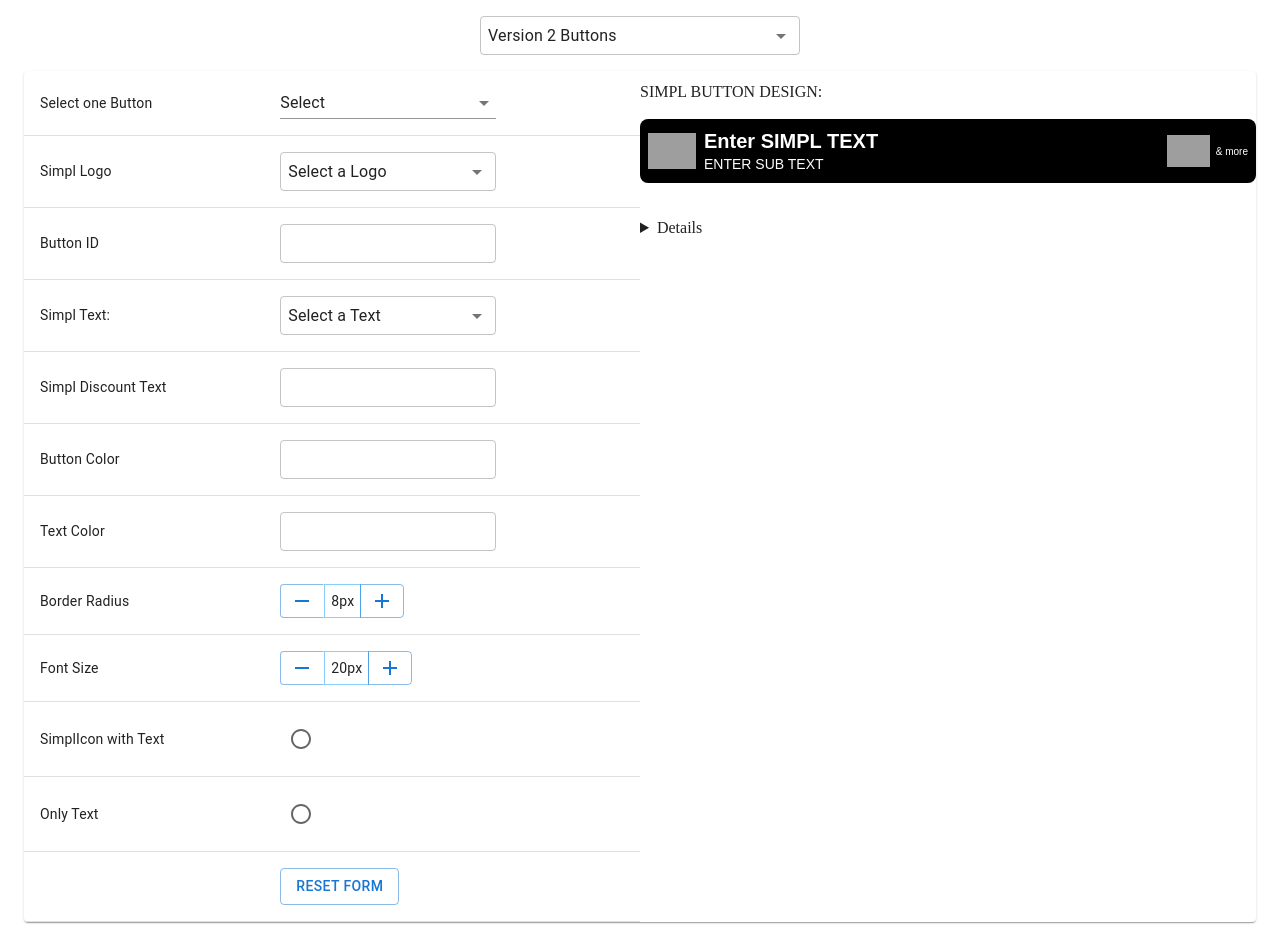
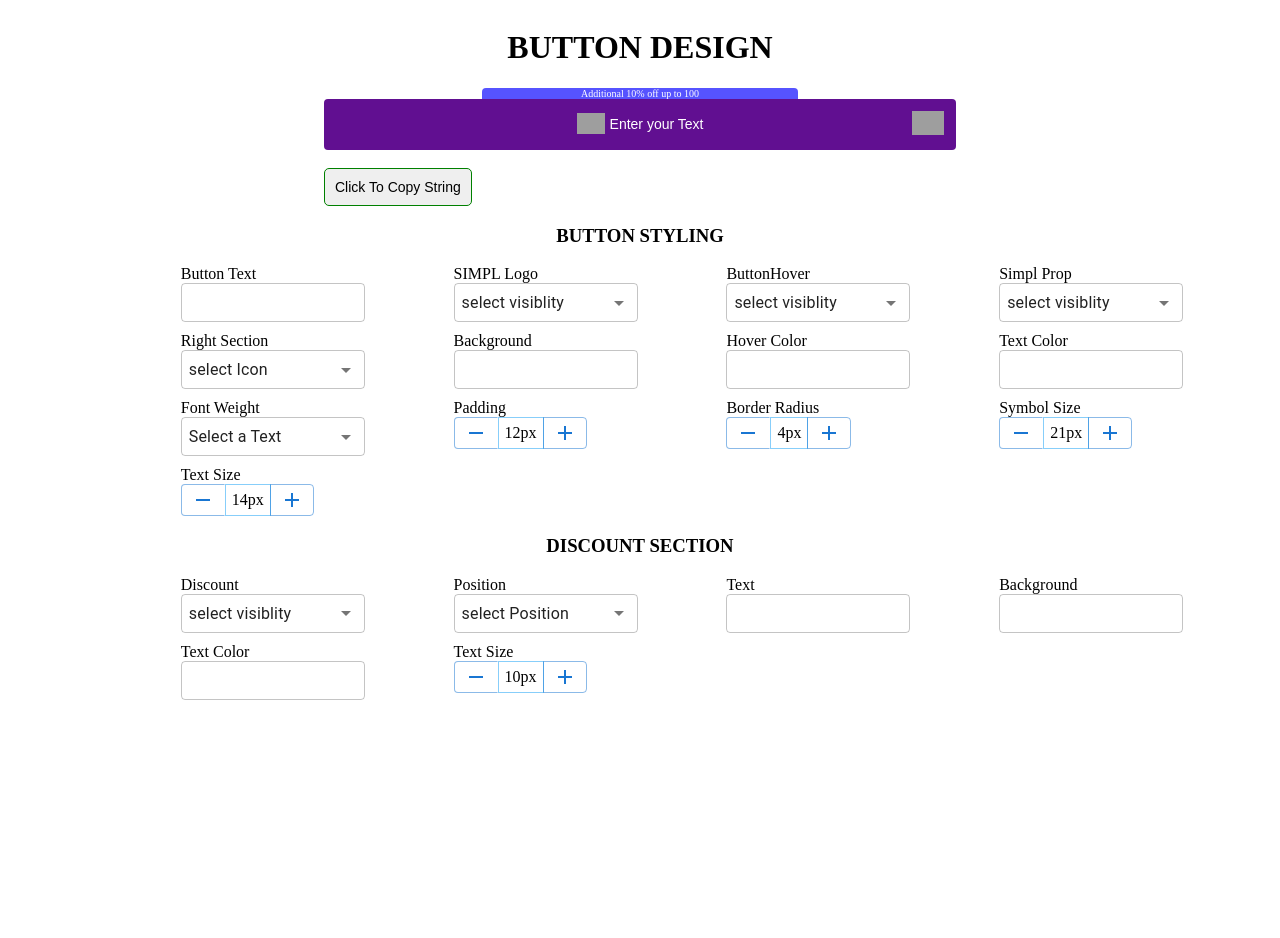
Before and after one commit to MayureshDMadav/ButtonSimulator, a React (Create React App) app: page / in a window 1280 px wide. After the commit the page ends 800 px from the top, so only its background shows below. Built offline with nearby package versions, Linux system fonts and the light colour scheme; grey boxes are pictures that could not be loaded; the HTML template or start-up script is replaced by a standard one.

Commit message:
UI-Upgrade

```diff
--- a/src/App.js
+++ b/src/App.js
@@ -7,7 +7,7 @@ const App = () => {
   return (
     <>
       {/* <V3form /> */}
-      <SelectForm />
+      <V3form />
       {/* <JsonStrigify/> */}
       {/* <Theme /> */}
       {/* <V3button /> */}
--- a/src/assests/Version3.js
+++ b/src/assests/Version3.js
@@ -1,20 +1,22 @@
-import React from "react";
+import React, { useState } from "react";
 import JsonStrigify from "../component/JsonStrigify";
 import { Typography } from "@mui/material";
+import CopyPaste from "../component/CopyPaste";
 
-const Version3 = ({ data, BorderR, fntsz, padding, symBol }) => {
+const Version3 = ({ data, BorderR, fntsz, padding, symBol, disFnt }) => {
+  const [text, getText] = useState("");
   const Top = `<div class='promo-text-container simpl-button-v3-variables' style=${
     data.Discountdiv === "hide" ? "display:none;" : "display:block;"
   }>
-  <div class='promo-text' style='border-top-left-radius: 4px; border-top-right-radius: 4px;'>${
+  <div class='promo-text' style='border-top-left-radius: 4px; border-top-right-radius: 4px;font-size:${disFnt}px;'>${
     data.DiscountText
   }</div></div> `;
   const Bottom = `<div class='promo-text-container simpl-button-v3-variables' style=${
     data.Discountdiv === "hide" ? "display:none;" : "display:block;"
   }>
-    <div class='promo-text' style='border-bottom-left-radius: 4px; border-bottom-right-radius: 4px;'>${
-      data.DiscountText
-    }</div></div> `;
+    <div class='promo-text' style='border-bottom-left-radius: 4px; border-bottom-right-radius: 4px;font-size:${disFnt}px;'>${
+    data.DiscountText
+  }</div></div> `;
 
   const Styling = `
   .simpl-button-v3-variables { --simpl-button-v3-textColor: ${
@@ -62,10 +64,8 @@ const Version3 = ({ data, BorderR, fntsz, padding, symBol }) => {
     data.PostiionDiscount === "Bottom" ? Bottom : " "
   }  <div style='display: none;' id='simpl-breakpoints' data-breakpoints='270,330,380'></div>  `;
 
-  function print() {
-    const value = "<style>" + Styling + "</style>" + btnString;
-    return <span> {JsonStrigify(value)} </span>;
-  }
+  const value = "<style>" + Styling + "</style>" + btnString;
+  const words = JsonStrigify(value);
 
   return (
     <div>
@@ -126,17 +126,7 @@ const Version3 = ({ data, BorderR, fntsz, padding, symBol }) => {
       ></div>
 
       <br />
-
-      <details>
-        <Typography
-          variant="h6"
-          sx={{ marginBottom: "2px", fontFamily: "Pacifico,cursive" }}
-        >
-          Simpl Button API Value
-        </Typography>
-
-        <span style={{ fontSize: 13 }}>{print()}</span>
-      </details>
+      <CopyPaste text={words} />
     </div>
   );
 };
--- /dev/null
+++ b/src/component/CopyPaste.js
@@ -0,0 +1,33 @@
+import React, { useState } from "react";
+
+const CopyPaste = ({ text }) => {
+  function copyToClipboard() {
+    navigator.clipboard.writeText(text);
+    alert("copied");
+  }
+
+  const styling = `
+  .copypaste {
+    border: 1px solid green;
+    color: black;
+    padding: 10px;
+    text-align: center;
+    text-decoration: none;
+    display: inline-block;
+    font-size: 14px;
+    cursor: pointer;
+    border-radius:5px
+  }
+  `;
+
+  return (
+    <div>
+      <style>{styling}</style>
+      <button className="copypaste" onClick={() => copyToClipboard()}>
+        Click To Copy String
+      </button>
+    </div>
+  );
+};
+
+export default CopyPaste;
--- /dev/null
+++ b/src/css/v3style.css
@@ -0,0 +1,40 @@
+.container{
+    display: grid;
+
+}
+
+.grid_1{
+    display: grid;
+    grid-template-columns: repeat(4,100px);
+    justify-content: space-evenly;
+    row-gap: 10px;
+}
+
+.grid_3{
+    display: grid;
+    grid-template-columns: repeat(4,100px);
+    justify-content: space-evenly;
+    row-gap: 10px;
+}
+
+.grid_2{
+    margin-left: auto;
+    margin-right: auto;
+    width: 50%;
+
+}
+
+h3{
+    text-align: center;
+}
+
+.css-mwzhhv-MuiFormControl-root-MuiTextField-root{
+    width: 11.5rem !important;
+}
+.css-rho0xo-MuiInputBase-root-MuiOutlinedInput-root-MuiSelect-root{
+    width: 11.5rem !important;
+}
+
+h1{
+    text-align: center;
+}
--- a/src/pages/V3form.js
+++ b/src/pages/V3form.js
@@ -1,4 +1,7 @@
 import React, { useState } from "react";
+import Version3 from "../assests/Version3";
+import RemoveIcon from "@mui/icons-material/Remove";
+import AddIcon from "@mui/icons-material/Add";
 import {
   Button,
   TextField,
@@ -15,15 +18,13 @@ import {
   Paper,
   ButtonGroup,
 } from "@mui/material";
-import RemoveIcon from "@mui/icons-material/Remove";
-import AddIcon from "@mui/icons-material/Add";
-import Version3 from "../assests/Version3";
-import "../css/style.css";
+import "../css/v3style.css";
 
 const V3form = () => {
   const [setNum, getNum] = useState(4);
   const [setPadding, getPadding] = useState(12);
   const [setFont, getFont] = useState(14);
+  const [setdisFont, getDiscFont] = useState(10);
   const [getSymbolHeight, setSymHeight] = useState(21);
   const [state, setstate] = useState({
     Text: "Enter your Text",
@@ -38,14 +39,10 @@ const V3form = () => {
     DiscountText: "Additional 10% off up to 100",
     DiscountTextColor: "#ffffff",
     PostiionDiscount: "Top",
-    Hover: "",
+    Hover: "No",
     HoverColor: "",
     Font_Weight: "",
   });
-
-  function createData(name, value) {
-    return { name, value };
-  }
 
   const handleChange = (e) => {
     e.preventDefault();
@@ -55,9 +52,27 @@ const V3form = () => {
     });
   };
 
-  const rows = [
-    createData(
-      "Button Text",
+  return (
+    <div className="container">
+      <div className="header">
+        <h1>BUTTON DESIGN</h1>
+      </div>
+      <div className="grid_2">
+        {
+          <Version3
+            data={state}
+            BorderR={setNum}
+            fntsz={setFont}
+            disFnt={setdisFont}
+            padding={setPadding}
+            symBol={getSymbolHeight}
+          />
+        }
+      </div>
+      <h3>BUTTON STYLING</h3>
+      <div className="grid_1">
+        <div className="grid_1_child">
+          Button Text <br />{" "}
           <TextField
             name="Text"
             onChange={handleChange}
@@ -65,9 +80,9 @@ const V3form = () => {
             variant="outlined"
             sx={{ width: "13.5rem" }}
           />
-    ),
-    createData(
-      "SIMPL Logo",
+        </div>
+        <div className="grid_2_child">
+          SIMPL Logo <br />
           <Select
             name="SimplLogo"
             sx={{ width: "13.5rem" }}
@@ -78,9 +93,9 @@ const V3form = () => {
             <MenuItem value="hide">Hide Symbol</MenuItem>
             <MenuItem value="unhide">Unhide Symbol</MenuItem>
           </Select>
-    ),
-    createData(
-      "ButtonHover",
+        </div>
+        <div className="grid_3_child">
+          ButtonHover <br />
           <Select
             name="Hover"
             sx={{ width: "13.5rem" }}
@@ -91,10 +106,10 @@ const V3form = () => {
             <MenuItem value="Yes">Yes</MenuItem>
             <MenuItem value="No">No</MenuItem>
           </Select>
-    ),
-
-    createData(
-      "Simpl Prop",
+        </div>
+        <div className="grid_4_child">
+          Simpl Prop
+          <br />
           <Select
             name="SimplProp"
             sx={{ width: "13.5rem" }}
@@ -105,9 +120,10 @@ const V3form = () => {
             <MenuItem value="hide">Hide Symbol</MenuItem>
             <MenuItem value="unhide">Unhide Symbol</MenuItem>
           </Select>
-    ),
-    createData(
-      "Right Section Icons",
+        </div>
+        <div className="grid_5_child">
+          Right Section
+          <br />
           <Select
             name="SimplProp_v"
             sx={{ width: "13.5rem" }}
@@ -118,65 +134,10 @@ const V3form = () => {
             <MenuItem value="Chevron">Chevron</MenuItem>
             <MenuItem value="UPI">UPI</MenuItem>
           </Select>
-    ),
-    createData(
-      "Discount Section",
-      <Select
-        name="Discountdiv"
-        sx={{ width: "13.5rem" }}
-        defaultValue="select"
-        onChange={handleChange}
-      >
-        <MenuItem value="select">select visiblity</MenuItem>
-        <MenuItem value="hide">Hide Symbol</MenuItem>
-        <MenuItem value="unhide">Unhide Symbol</MenuItem>
-      </Select>
-    ),
-    createData(
-      "Discount Position",
-      <Select
-        name="PostiionDiscount"
-        sx={{ width: "13.5rem" }}
-        defaultValue="select"
-        onChange={handleChange}
-      >
-        <MenuItem value="select">select Position</MenuItem>
-        <MenuItem value="Top">Top</MenuItem>
-        <MenuItem value="Bottom">Bottom</MenuItem>
-      </Select>
-    ),
-    createData(
-      "Discount Text",
-      <TextField
-        name="DiscountText"
-        onChange={handleChange}
-        id="outlined-basic"
-        variant="outlined"
-        sx={{ width: "13.5rem" }}
-      />
-    ),
-    createData(
-      "Discount Background Color",
-      <TextField
-        name="DiscountBackgrnd"
-        onChange={handleChange}
-        id="outlined-basic"
-        variant="outlined"
-        sx={{ width: "13.5rem" }}
-      />
-    ),
-    createData(
-      "Discount Text Color",
-      <TextField
-        name="DiscountTextColor"
-        onChange={handleChange}
-        id="outlined-basic"
-        variant="outlined"
-        sx={{ width: "13.5rem" }}
-      />
-    ),
-    createData(
-      "Button Color",
+        </div>
+
+        <div className="grid_7_child">
+          Background <br />
           <TextField
             name="ButtonColor"
             onChange={handleChange}
@@ -184,9 +145,9 @@ const V3form = () => {
             variant="outlined"
             sx={{ width: "13.5rem" }}
           />
-    ),
-    createData(
-      "Button Hover Color",
+        </div>
+        <div className="grid_8_child">
+          Hover Color <br />
           <TextField
             name="HoverColor"
             onChange={handleChange}
@@ -194,9 +155,9 @@ const V3form = () => {
             variant="outlined"
             sx={{ width: "13.5rem" }}
           />
-    ),
-    createData(
-      "Text Color",
+        </div>
+        <div className="grid_9_child">
+          Text Color <br />
           <TextField
             name="Text_Color"
             onChange={handleChange}
@@ -204,9 +165,9 @@ const V3form = () => {
             variant="outlined"
             sx={{ width: "13.5rem" }}
           />
-    ),
-    createData(
-      "Font Weight",
+        </div>
+        <div className="grid_10_child">
+          Font Weight <br />
           <Select
             defaultValue="Select"
             sx={{ width: "13.5rem" }}
@@ -225,23 +186,30 @@ const V3form = () => {
             <MenuItem value="900">900</MenuItem>
             <MenuItem value="bold">bold</MenuItem>
           </Select>
-    ),
-    createData(
-      "Button Padding",
+        </div>
+        <div className="grid_11_child">
+          Padding
+          <br />
           <ButtonGroup size="small" aria-label="text button group">
-        <Button variant="outlined" onClick={() => getPadding(setPadding - 1)}>
+            <Button
+              variant="outlined"
+              onClick={() => getPadding(setPadding - 1)}
+            >
               {<RemoveIcon />}
             </Button>
             <span style={{ padding: "6px", border: "1px solid lightskyblue" }}>
               {setPadding + "px"}
             </span>
-        <Button variant="outlined" onClick={() => getPadding(setPadding + 1)}>
+            <Button
+              variant="outlined"
+              onClick={() => getPadding(setPadding + 1)}
+            >
               {<AddIcon />}
             </Button>
           </ButtonGroup>
-    ),
-    createData(
-      "Border Radius",
+        </div>
+        <div className="grid_12_child">
+          Border Radius <br />
           <ButtonGroup size="small" aria-label="text button group">
             <Button variant="outlined" onClick={() => getNum(setNum - 1)}>
               {<RemoveIcon />}
@@ -253,9 +221,9 @@ const V3form = () => {
               {<AddIcon />}
             </Button>
           </ButtonGroup>
-    ),
-    createData(
-      "Simpl Symbol Size",
+        </div>
+        <div className="grid_13_child">
+          Symbol Size <br />
           <ButtonGroup size="small" aria-label="text button group">
             <Button
               variant="outlined"
@@ -273,9 +241,10 @@ const V3form = () => {
               {<AddIcon />}
             </Button>
           </ButtonGroup>
-    ),
-    createData(
-      "Font Size",
+        </div>
+        <div className="grid_14_child">
+          {" "}
+          Text Size <br />
           <ButtonGroup size="small" aria-label="text button group">
             <Button variant="outlined" onClick={() => getFont(setFont - 1)}>
               {<RemoveIcon />}
@@ -287,61 +256,89 @@ const V3form = () => {
               {<AddIcon />}
             </Button>
           </ButtonGroup>
-    ),
-    createData(
-      "",
-      <Button variant="outlined" onClick={() => window.location.reload(false)}>
-        Reset Form
+        </div>
+      </div>
+      <h3>DISCOUNT SECTION</h3>
+      <div className="grid_3">
+        <div className="grid_1_child">
+          Discount
+          <br />
+          <Select
+            name="Discountdiv"
+            sx={{ width: "13.5rem" }}
+            defaultValue="select"
+            onChange={handleChange}
+          >
+            <MenuItem value="select">select visiblity</MenuItem>
+            <MenuItem value="hide">Hide Symbol</MenuItem>
+            <MenuItem value="unhide">Unhide Symbol</MenuItem>
+          </Select>
+        </div>
+        <div className="grid_7_child">
+          Position <br />
+          <Select
+            name="PostiionDiscount"
+            sx={{ width: "13.5rem" }}
+            defaultValue="select"
+            onChange={handleChange}
+          >
+            <MenuItem value="select">select Position</MenuItem>
+            <MenuItem value="Top">Top</MenuItem>
+            <MenuItem value="Bottom">Bottom</MenuItem>
+          </Select>
+        </div>
+        <div className="grid_8_child">
+          Text <br />
+          <TextField
+            name="DiscountText"
+            onChange={handleChange}
+            id="outlined-basic"
+            variant="outlined"
+            sx={{ width: "13.5rem" }}
+          />
+        </div>
+        <div className="grid_9_child">
+          Background <br />
+          <TextField
+            name="DiscountBackgrnd"
+            onChange={handleChange}
+            id="outlined-basic"
+            variant="outlined"
+            sx={{ width: "13.5rem" }}
+          />
+        </div>
+        <div className="grid_10_child">
+          Text Color <br />
+          <TextField
+            name="DiscountTextColor"
+            onChange={handleChange}
+            id="outlined-basic"
+            variant="outlined"
+            sx={{ width: "13.5rem" }}
+          />
+        </div>
+        <div className="grid_14_child">
+          {" "}
+          Text Size <br />
+          <ButtonGroup size="small" aria-label="text button group">
+            <Button
+              variant="outlined"
+              onClick={() => getDiscFont(setdisFont - 1)}
+            >
+              {<RemoveIcon />}
             </Button>
-    ),
-  ];
-
-  return (
-    <div>
-      <h3>Version 3 Button Form</h3>
-      <TableContainer
-        component={Paper}
-        sx={{
-          margin: "1rem",
-          justifyContent: "center",
-          width: "auto",
-          display: "flex",
-        }}
+            <span style={{ padding: "6px", border: "1px solid lightskyblue" }}>
+              {setdisFont + "px"}
+            </span>
+            <Button
+              variant="outlined"
+              onClick={() => getDiscFont(setdisFont + 1)}
             >
-        <Table sx={{ minWidth: 100 }} aria-label="caption table">
-          <TableBody>
-            {rows.map((row) => (
-              <TableRow key={row.name}>
-                <TableCell component="th" scope="row">
-                  {row.name}
-                </TableCell>
-                <TableCell>{row.value}</TableCell>
-              </TableRow>
-            ))}
-          </TableBody>
-        </Table>
-        <Table sx={{ marginTop: "20%" }}>
-          <TableBody>
-            <Typography
-              variant="h7"
-              sx={{ fontFamily: "Pacifico,cursive", marginBottom: 5 }}
-            >
-              SIMPL BUTTON DESIGN:
-            </Typography>
-            <br />
-            <br />
-            {
-              <Version3
-                data={state}
-                BorderR={setNum}
-                fntsz={setFont}
-                padding={setPadding}
-                symBol={getSymbolHeight}
-              />
-            }
-          </TableBody>
-        </Table>
-      </TableContainer>
+              {<AddIcon />}
+            </Button>
+          </ButtonGroup>
+        </div>
+      </div>
     </div>
   );
 };
```
Lines whose indentation alone changed are shown as unchanged.
